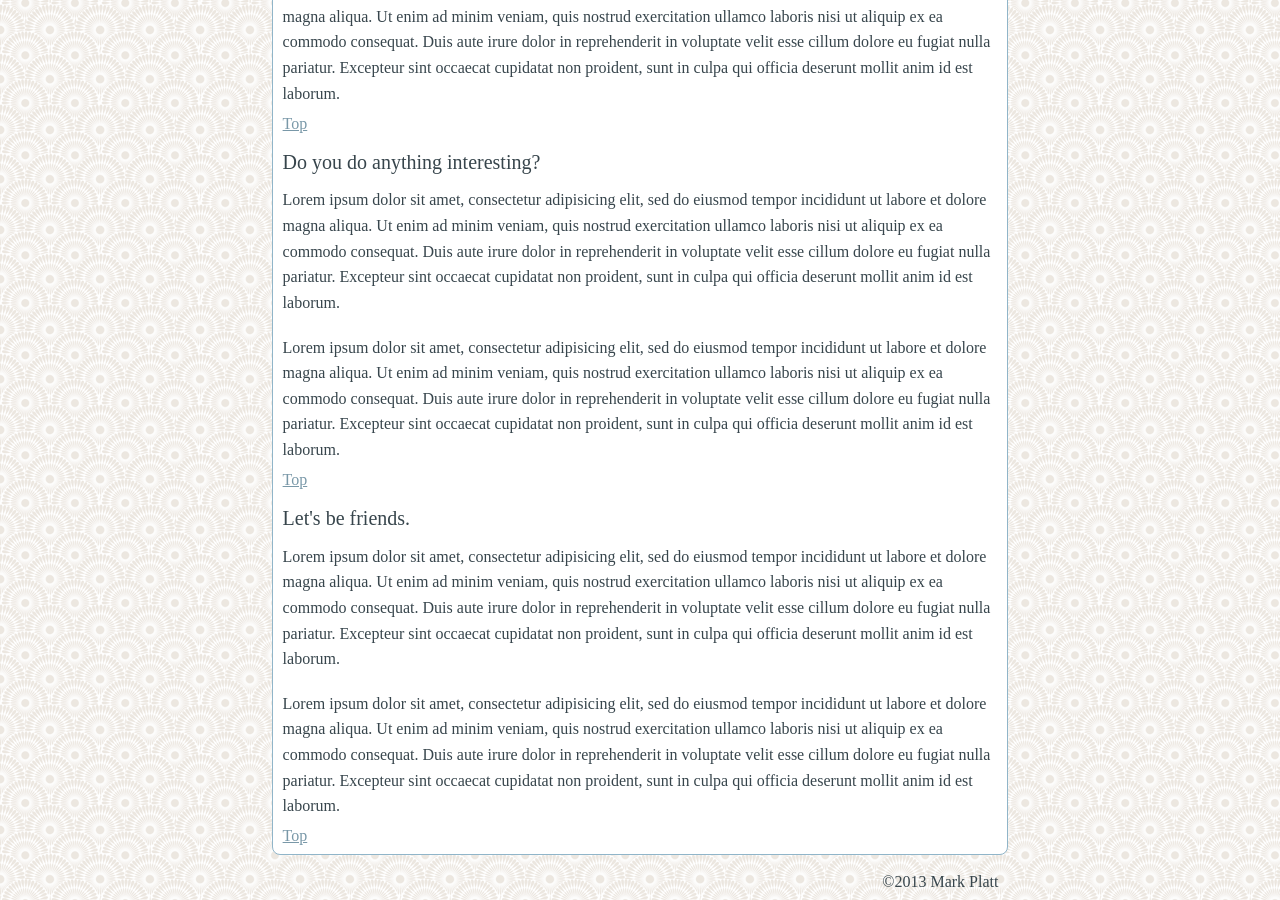
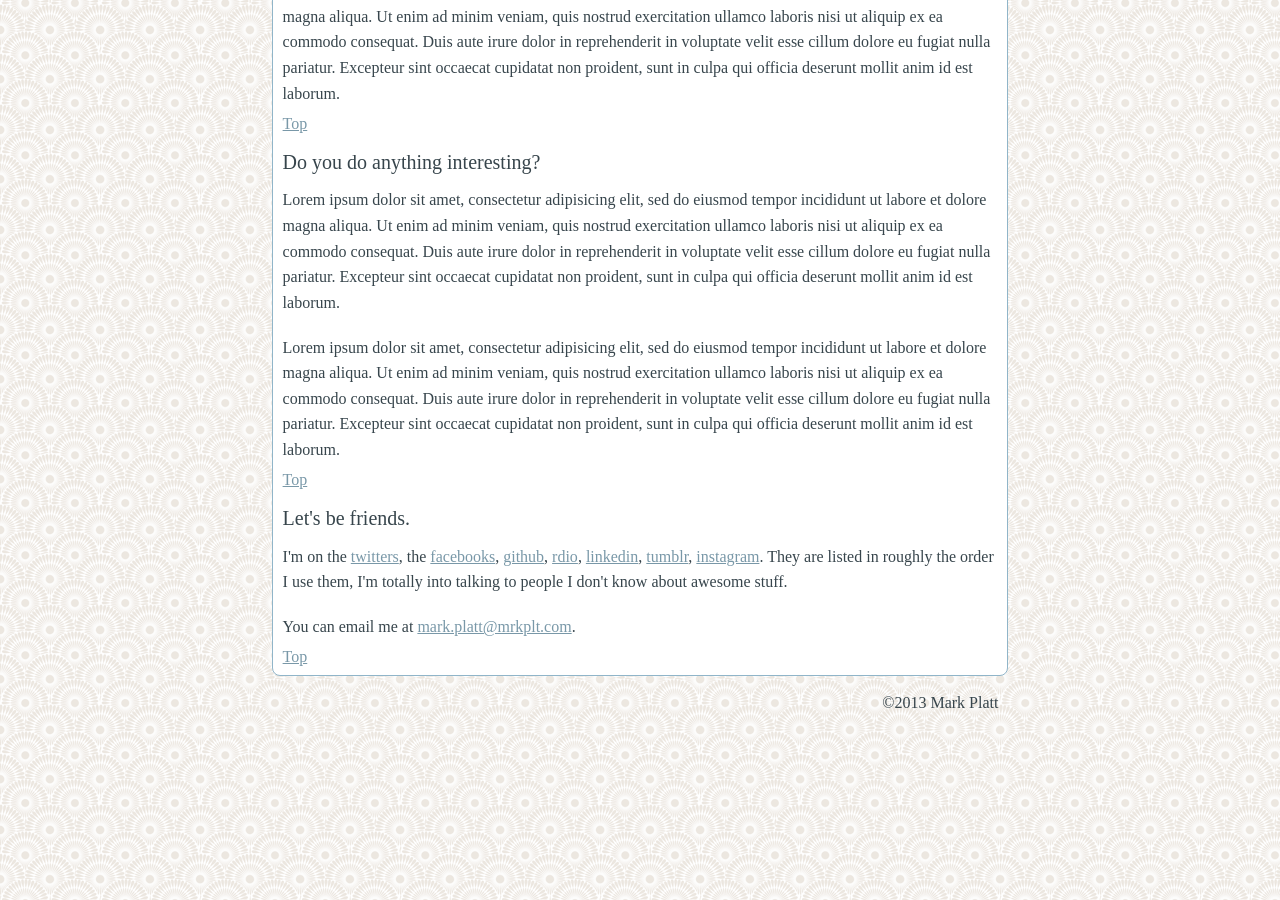
Before and after one commit to mrkplt/mrkplt.github.io, a Jekyll site: the page built from index.html, in a window 1280 px wide and 900 px high, scrolled down 721 px. Built offline with Jekyll 4.4.1, drawn with Linux system fonts in a browser that asks for light colours; some web fonts are replaced.

Commit message:
some social stuff.

```diff
--- a/_includes/social.html
+++ b/_includes/social.html
@@ -1,7 +1,8 @@
 <h2 id='social'>Let's be friends.</h2>
-  <p>Lorem ipsum dolor sit amet, consectetur adipisicing elit, sed do eiusmod tempor incididunt ut labore et dolore magna aliqua. Ut enim ad minim veniam, quis nostrud exercitation ullamco laboris nisi ut aliquip ex ea commodo consequat. Duis aute irure dolor in reprehenderit in voluptate velit esse cillum dolore eu fugiat nulla pariatur. Excepteur sint occaecat cupidatat non proident, sunt in culpa qui officia deserunt mollit anim id est laborum.
-</p>
-<p>
-  Lorem ipsum dolor sit amet, consectetur adipisicing elit, sed do eiusmod tempor incididunt ut labore et dolore magna aliqua. Ut enim ad minim veniam, quis nostrud exercitation ullamco laboris nisi ut aliquip ex ea commodo consequat. Duis aute irure dolor in reprehenderit in voluptate velit esse cillum dolore eu fugiat nulla pariatur. Excepteur sint occaecat cupidatat non proident, sunt in culpa qui officia deserunt mollit anim id est laborum.
-</p>
+  <p>
+    I'm on the <a href="https://twitter.com/mrkplt">twitters</a>, the <a href="https://www.facebook.com/mrkplt">facebooks</a>, <a href="https://github.com/mrkplt">github</a>, <a href="http://www.rdio.com/people/mrkplt/">rdio</a>, <a href="http://www.linkedin.com/in/markplatt/">linkedin</a>, <a href="http://mrkplt.tumblr.com/">tumblr</a>, <a href="http://instagram.com/mrkplt">instagram</a>. They are listed in roughly the order I use them, I'm totally into talking to people I don't know about awesome stuff.
+  </p>
+  <p>
+    You can email me at <a href="mailto:mark.platt@mrkplt.com">mark.platt@mrkplt.com</a>.
+  </p>
 <a href="#top" class='top_link'>Top</a>
```
